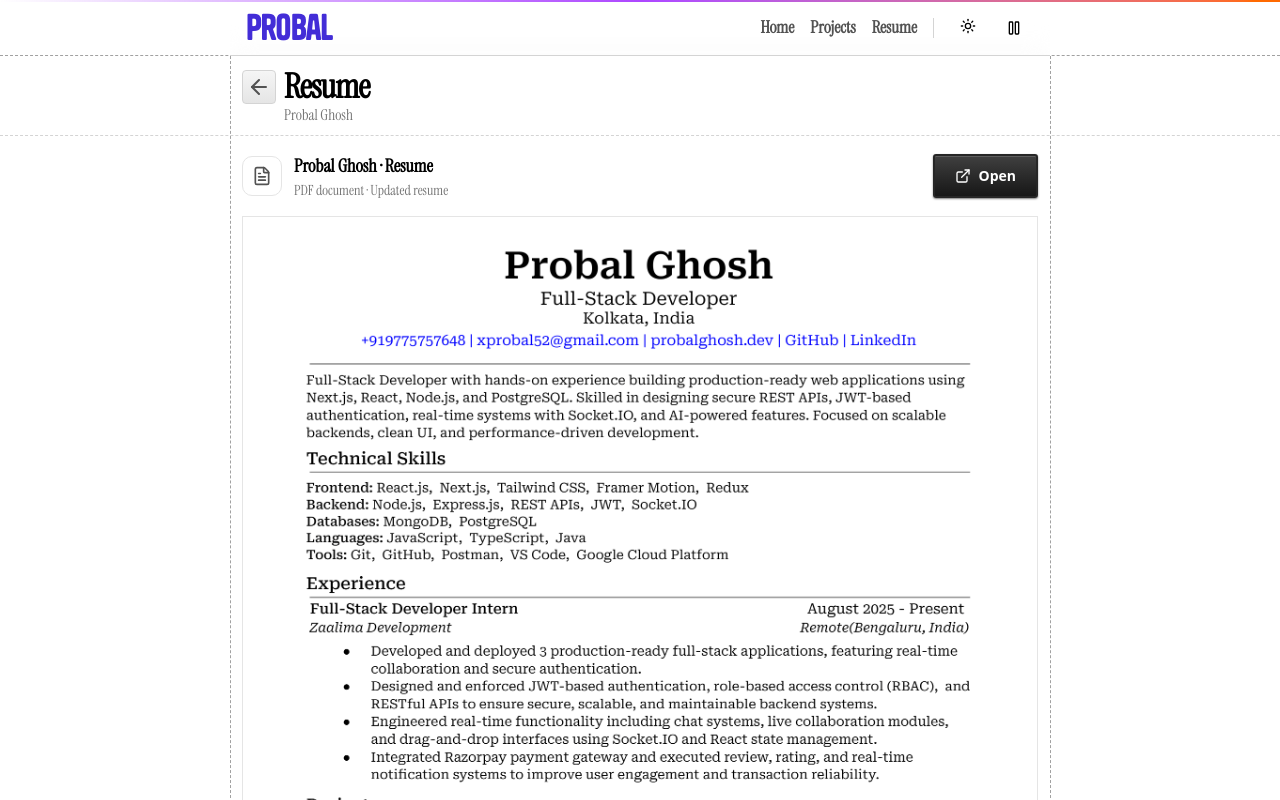
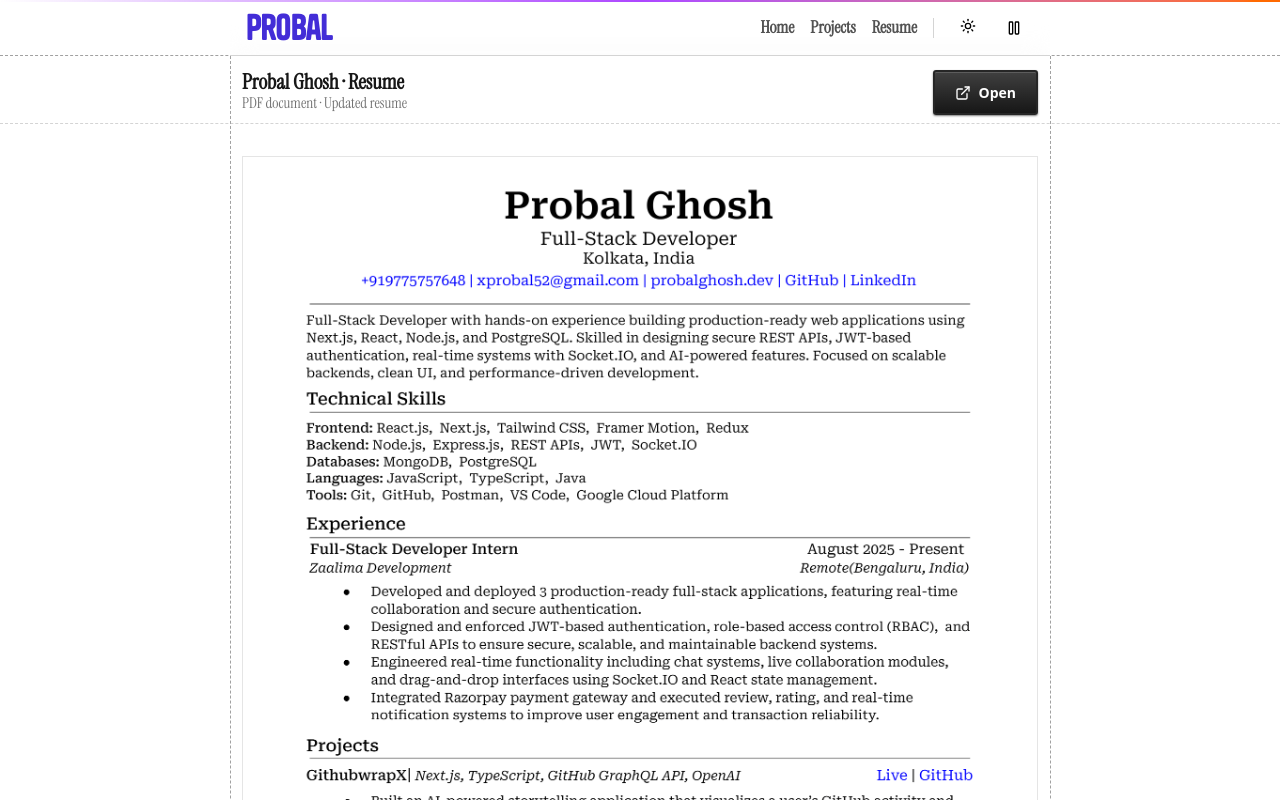
Before and after one commit to prodot-com/probalghoshdev, a Next.js app: page /resume in a window 1280 px wide. Shown: the top 800 px of the page. Built offline with nearby package versions, Linux system fonts and the light colour scheme; a web font is replaced by a local one.

Commit message:
feat: update Achievements, Projects, and Resume components for improved layout and styling; enhance accessibility and user interaction

```diff
--- a/src/app/achievements/page.tsx
+++ b/src/app/achievements/page.tsx
@@ -17,11 +17,14 @@ export default function Achievements() {
         {/* <div className="pointer-events-none absolute left-1/2 top-0 -z-0 h-[34rem] w-full -translate-x-1/2 rounded-full bg-orange-200/30 blur-3xl dark:bg-indigo-500/10" /> */}
 
         <Section showTopBorder={false} className="my-2">
-          <div className="flex gap-2 items-center">
-            <BackButton />
-            <p className="text-[24px] md:text-[28px] instrument-serif-bold">
-              Achievements
-            </p>
+          <div className="flex flex-col pb-2">
+            <h1 className="instrument-serif-bold text-[30px] md:text-[24px] leading-none text-neutral-900 dark:text-white">
+              All Projects
+            </h1>
+
+            <span className="instrument-serif text-[15px] leading-5 text-neutral-500 dark:text-neutral-400">
+              Full Project Archive
+            </span>
           </div>
         </Section>
 
--- a/src/app/projects/page.tsx
+++ b/src/app/projects/page.tsx
@@ -27,16 +27,16 @@ export default function ProjectsPage() {
     <>
       <Section className="mt-14" showTopBorder={false}>
         <div className="px-3 py-1.5 flex gap-3 items-center">
-          <BackButton />
+          {/* <BackButton /> */}
 
-          <div className="flex flex-col tracking-wide">
-            <h1 className="m-0 instrument-serif-bold text-[30px] md:text-[24px] text-neutral-900 dark:text-white">
+          <div className="flex flex-col">
+            <h1 className="instrument-serif-bold text-[30px] md:text-[24px] leading-none text-neutral-900 dark:text-white">
               All Projects
             </h1>
 
-            <p className="m-0 instrument-serif text-[15px] text-neutral-500 dark:text-neutral-400">
+            <span className="instrument-serif text-[15px] leading-5 text-neutral-500 dark:text-neutral-400">
               Full Project Archive
-            </p>
+            </span>
           </div>
         </div>
 
--- a/src/app/resume/page.tsx
+++ b/src/app/resume/page.tsx
@@ -24,16 +24,29 @@ export default function ResumePage() {
       <main className="px-3 py-1.5 pb-7">
         <div className="mx-auto w-full max-w-[var(--content-width)]">
           <header className="mt-2 flex items-start justify-between gap-4">
-            <div className="flex items-start gap-2">
-              <BackButton />
-              <div>
-                <p className="instrument-serif-bold text-[30px] md:text-[34px] leading-none tracking-tight">
-                  Resume
-                </p>
-                <p className="instrument-serif text-[15px] text-neutral-500 dark:text-neutral-400">
-                  Probal Ghosh
-                </p>
+            <div className="flex items-center justify-between w-full gap-2">
+              {/* <BackButton /> */}
+              <div className="flex flex-col">
+                <h1 className="instrument-serif-bold text-[19px] md:text-[21px] leading-none text-neutral-900 dark:text-white">
+                  Probal Ghosh <span className="">·</span> Resume
+                </h1>
+
+                <span className="instrument-serif text-[13px] md:text-[15px] leading-5 text-neutral-500 dark:text-neutral-400">
+                  PDF document · Updated resume
+                </span>
               </div>
+              <a
+                  href={ResumeLink}
+                  target="_blank"
+                  rel="noopener noreferrer"
+                  download
+                  className="inline-flex items-center gap-2 rounded-[3px] border-2 border-neutral-800 bg-linear-to-b from-neutral-700 to-neutral-900 px-4 py-2 sm:px-5 sm:py-2.5 text-[14px]
+                  font-semibold text-white shadow-[inset_0_1px_0_rgba(255,255,255,0.15),0_1px_2px_rgba(0,0,0,0.5)] transition-all duration-150 hover:from-neutral-700
+                  hover:to-neutral-800 active:scale-[0.98] focus-visible:outline-none focus-visible:ring-2 focus-visible:ring-neutral-400"
+                >
+                  <ExternalLink className="h-3 w-3 sm:h-4 sm:w-4" aria-hidden="true" />
+                  Open
+                </a>
             </div>
           </header>
 
@@ -41,25 +54,6 @@ export default function ResumePage() {
 
           <section className="" aria-labelledby="resume-document-heading">
             <div className="flex justify-between py-4 flex-row sm:items-center sm:justify-between">
-              <div className="flex items-center gap-3">
-                <span className="flex h-10 w-10 items-center justify-center rounded-lg border dark:border-neutral-700">
-                  <FileText
-                    className="h-5 w-5 text-neutral-600 dark:text-neutral-300"
-                    aria-hidden="true"
-                  />
-                </span>
-                <div>
-                  <h1
-                    id="resume-document-heading"
-                    className="instrument-serif-bold text-lg"
-                  >
-                    Probal Ghosh <span className="">·</span> Resume
-                  </h1>
-                  <p className="instrument-serif text-sm text-neutral-500 dark:text-neutral-400">
-                    PDF document · Updated resume
-                  </p>
-                </div>
-              </div>
 
               <div className="flex items-center gap-2">
                 {/* <a
@@ -83,18 +77,7 @@ export default function ResumePage() {
                   <Download className="h-4 w-4" aria-hidden="true" />
                   Download
                 </a> */}
-                <a
-                  href={ResumeLink}
-                  target="_blank"
-                  rel="noopener noreferrer"
-                  download
-                  className="inline-flex items-center gap-2 rounded-[3px] border-2 border-neutral-800 bg-linear-to-b from-neutral-700 to-neutral-900 px-5 py-2.5 text-sm
-                  font-semibold text-white shadow-[inset_0_1px_0_rgba(255,255,255,0.15),0_1px_2px_rgba(0,0,0,0.5)] transition-all duration-150 hover:from-neutral-700
-                  hover:to-neutral-800 active:scale-[0.98] focus-visible:outline-none focus-visible:ring-2 focus-visible:ring-neutral-400"
-                >
-                  <ExternalLink className="h-4 w-4" aria-hidden="true" />
-                  Open
-                </a>
+
               </div>
             </div>
 
--- a/src/components/KeyboardShortcut.tsx
+++ b/src/components/KeyboardShortcut.tsx
@@ -330,7 +330,7 @@ export default function KeyboardShortcuts() {
                   <button
                     type="button"
                     onClick={() => execute(command)}
-                    className={`flex w-full items-center gap-3 rounded-lg px-3 py-3 text-left transition-colors delay-0 ${index === activeIndex ? "bg-neutral-100 dark:bg-neutral-800" : "hover:bg-neutral-50 dark:hover:bg-neutral-900"}`}
+                    className={`flex w-full items-center gap-3 rounded-[4px] px-3 py-3 text-left transition-colors delay-0 ${index === activeIndex ? "bg-neutral-200/50 dark:bg-neutral-800" : "hover:bg-neutral-50 dark:hover:bg-neutral-900"}`}
                   >
                     <Icon
                       className="h-5 w-5 shrink-0 text-neutral-500 dark:text-neutral-400"
--- a/src/components/Profile.tsx
+++ b/src/components/Profile.tsx
@@ -1,6 +1,6 @@
 "use client";
 
-import { Eye, Timer } from "lucide-react";
+import { Eye, Fingerprint, MousePointerClick, Timer } from "lucide-react";
 import { useEffect, useRef, useState } from "react";
 import { TextAnimate } from "@/components/ui/text-animate";
 
@@ -65,6 +65,18 @@ export default function Profile() {
     <section className="flex items-start justify-between px-3 py-5">
       <div className="flex items-start gap-4 md:gap-8">
         <div className="relative h-29 w-29 md:h-35 md:w-35">
+          <div
+            className="absolute rounded-[4px] h-29 w-29 md:h-35 md:w-35
+          z-100"
+            onClick={() => {
+              if (clickSound.current) {
+                clickSound.current.currentTime = 0;
+                clickSound.current.play().catch(() => {});
+              }
+
+              setShowRealProfile((prev) => !prev);
+            }}
+          />
           <img
             src="/profile2.jpg"
             className={`absolute inset-0 h-full w-full rounded-[4px] border- border-neutral-500 object-cover transition-opacity duration-300 ${
```
